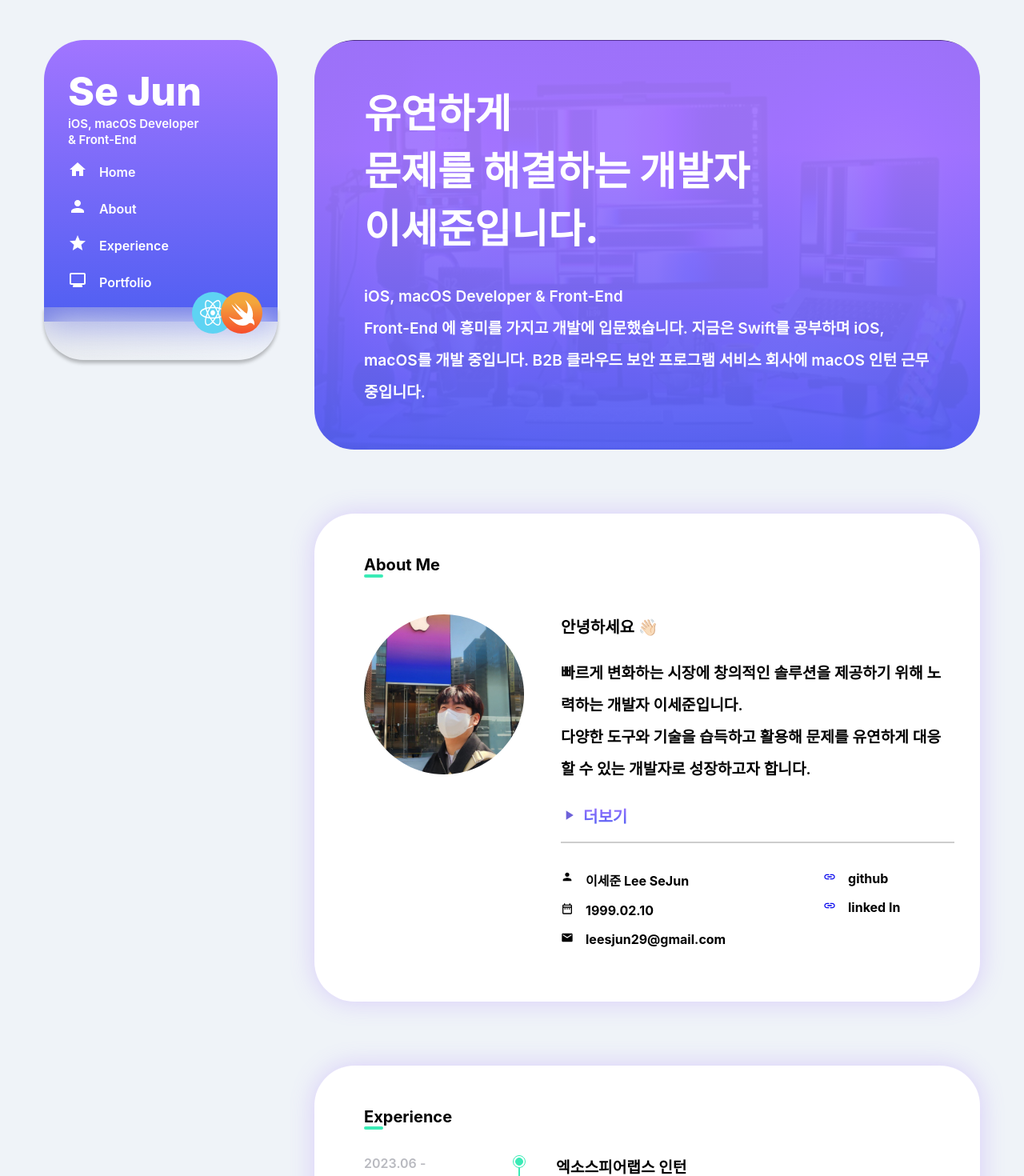
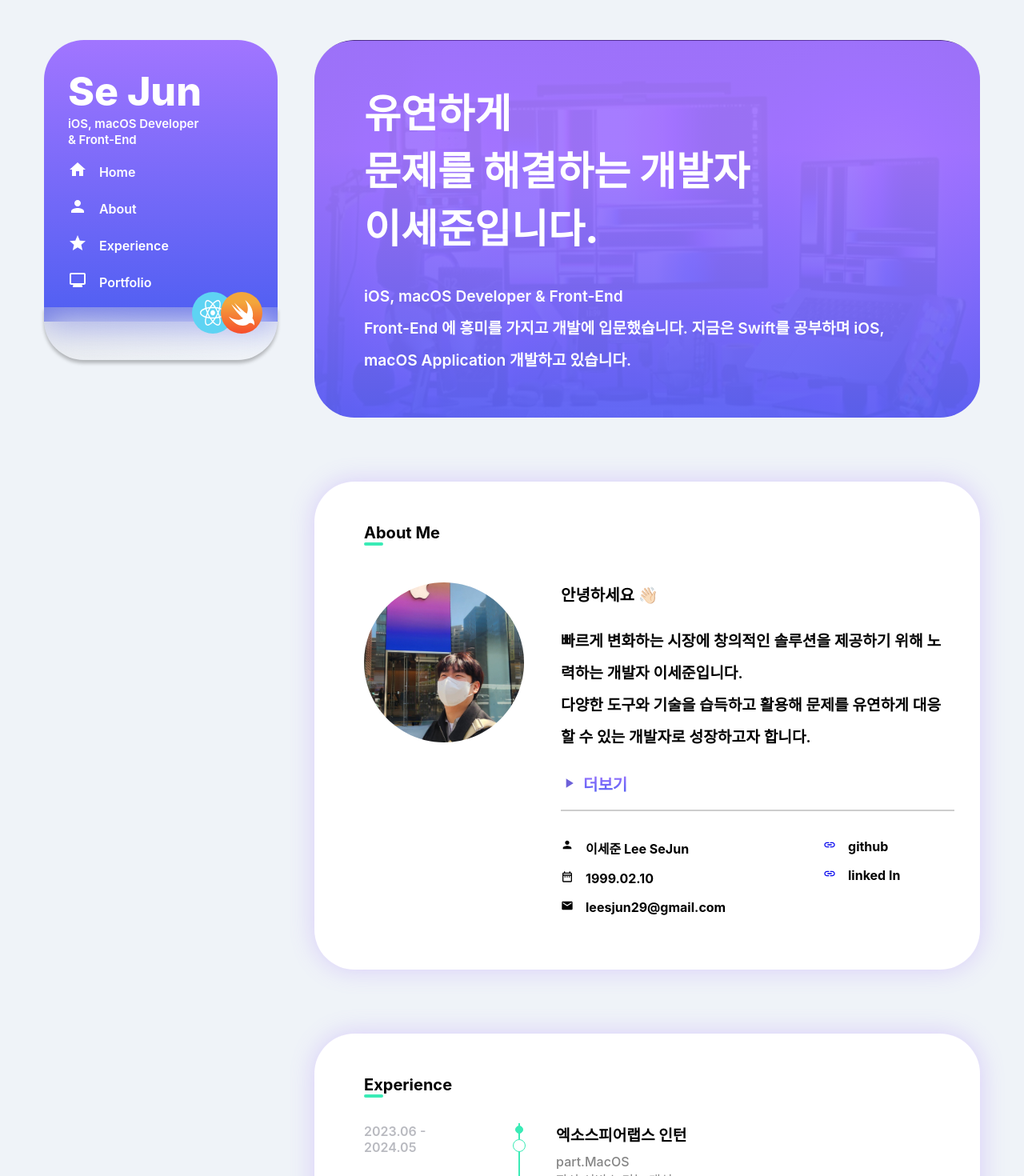
Before and after one commit to YimKeul/YimKeul.github.io, a React (Create React App) app: page / in a window 1280 px wide. Shown: the top 1470 px of the page at 80% size. Built offline with nearby package versions, Linux system fonts and the light colour scheme.

Commit message:
update 2024.06.05

```diff
--- a/src/assets/ExperienceData.js
+++ b/src/assets/ExperienceData.js
@@ -1,6 +1,6 @@
 const data = [
   {
-    Date: "2023.06 - ",
+    Date: "2023.06 - 2024.05",
     Title: "엑소스피어랩스 인턴",
     Desc: `part.MacOS
     자사 서비스 기능 개선`,
--- a/src/pages/Home.jsx
+++ b/src/pages/Home.jsx
@@ -19,8 +19,7 @@ const Home = () => {
           iOS, macOS Developer & Front-End
           <br />
           Front-End 에 흥미를 가지고 개발에 입문했습니다. 지금은 Swift를
-          공부하며 iOS, macOS를 개발 중입니다. B2B 클라우드 보안 프로그램 서비스
-          회사에 macOS 인턴 근무중입니다.
+          공부하며 iOS, macOS Application 개발하고 있습니다.
         </S.desc>
       </S.inner>
     </S.container>
```
